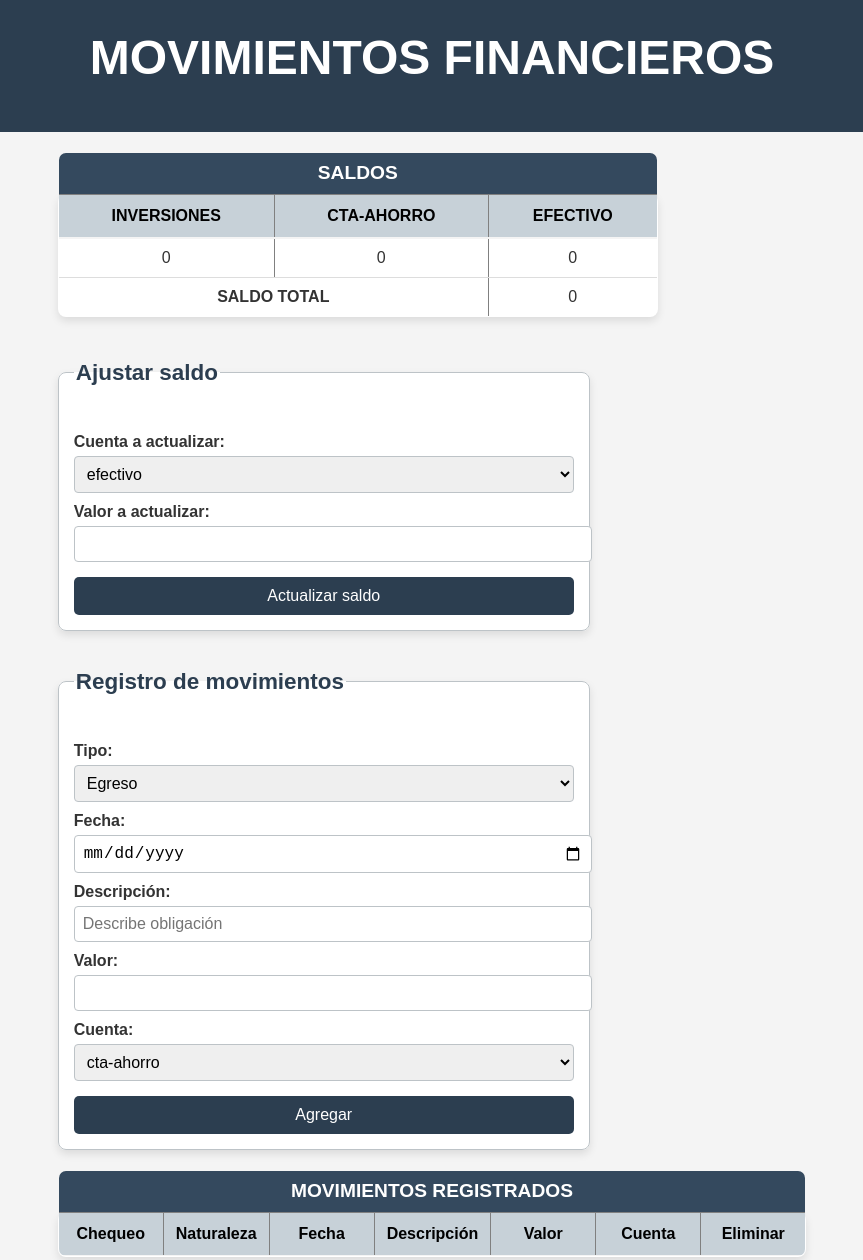
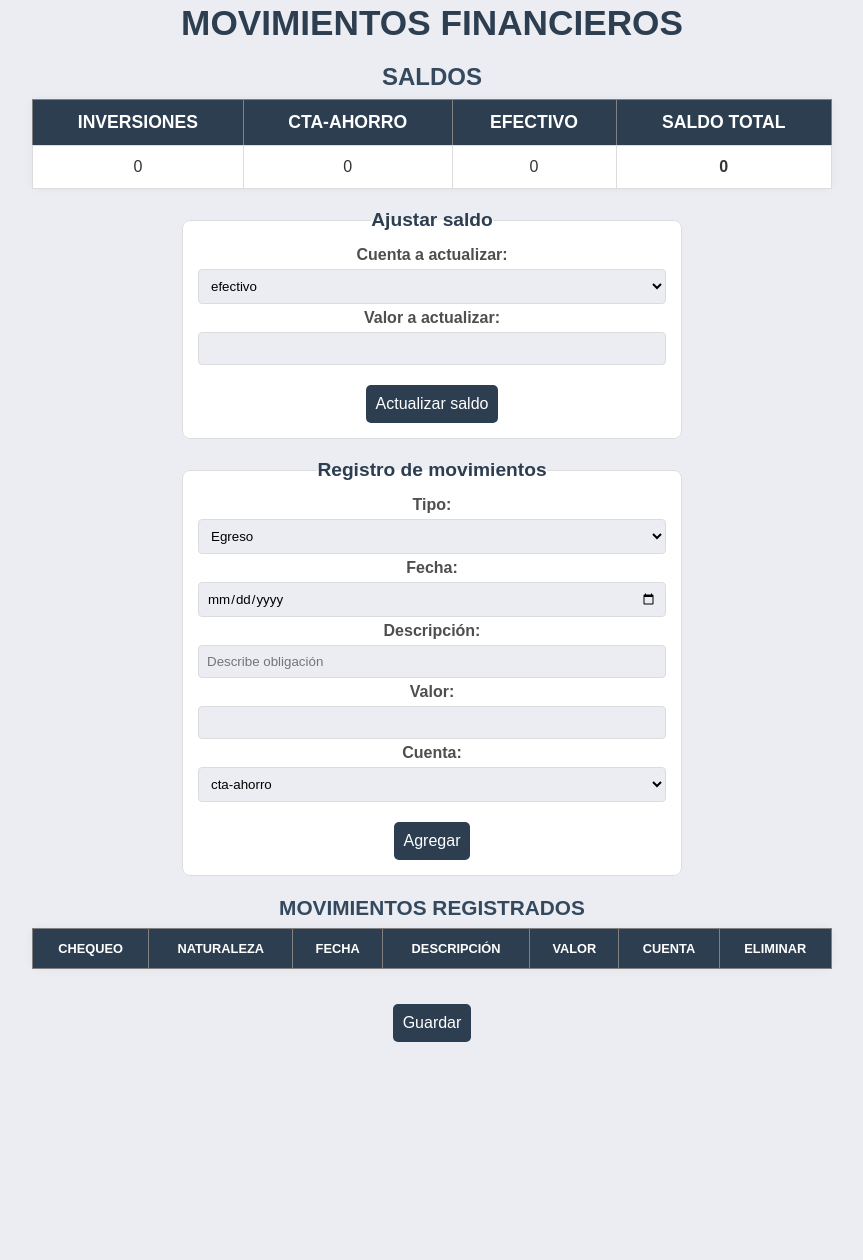
Before and after one commit to Diego17-cell/Movimientos-financieros, a plain HTML site: page index.html in a window 1280 px wide. Shown: the part 17-1277 px from the top of the page, without its empty margins (208-1071 px from the left). After the commit the page ends 1079 px from the top, so only its background shows below. Drawn offline with Linux system fonts and the light colour scheme.

Commit message:
nuevos ajustes

```diff
--- a/index.html
+++ b/index.html
@@ -19,6 +19,7 @@
                     <th>INVERSIONES</th>
                     <th>CTA-AHORRO</th>
                     <th>EFECTIVO</th>
+                    <th><strong>SALDO TOTAL</strong></th>
                 </tr>
             </thead>
             <tbody>
@@ -26,9 +27,6 @@
                     <td id="inversiones" data-valor="0">0</td>
                     <td id="cta-ahorro" data-valor="0">0</td>
                     <td id="efectivo" data-valor="0">0</td>
-                </tr>
-                <tr>
-                    <td colspan="2"><strong>SALDO TOTAL</strong></td>
                     <td id="saldo-total" data-valor="0">0</td>
                 </tr>
             </tbody>
@@ -84,13 +82,13 @@
             <caption><strong>MOVIMIENTOS REGISTRADOS</strong></caption>
             <thead>
                 <tr>
-                    <th>Chequeo</th>
-                    <th>Naturaleza</th>
-                    <th>Fecha</th>
-                    <th>Descripción</th>
-                    <th>Valor</th>
-                    <th>Cuenta</th>
-                    <th>Eliminar</th>
+                    <th><strong>Chequeo</strong></th>
+                    <th><strong>Naturaleza</strong></th>
+                    <th><strong>Fecha</strong></th>
+                    <th><strong>Descripción</strong></th>
+                    <th><strong>Valor</strong></th>
+                    <th><strong>Cuenta</strong></th>
+                    <th><strong>Eliminar</strong></th>
                 </tr>
             </thead>
 
--- a/style.css
+++ b/style.css
@@ -1,103 +1,79 @@
+/* Reset de estilos básicos */
+* {
+    margin: 0;
+    padding: 0;
+    box-sizing: border-box;
+    font-family: Arial, sans-serif;
+}
+
 /* Estilos generales */
 body {
-    font-family: Arial, sans-serif;
-    background-color: #f4f4f4;
-    color: #333;
-    margin: 0;
-    padding: 0;
-    display: flex;
-    flex-direction: column;
-    align-items: center;
+    background-color: #ebedf2; /* Gris muy claro */
+    color: #4e4e4e; /* Gris oscuro para el texto */
+    text-align: center; /* Centra todo el contenido */
+    padding: 20px;
 }
 
-/* Encabezado */
-header {
-    background-color: #2c3e50;
-    color: white;
-    width: 100%;
-    text-align: center;
-    padding: 15px 0;
-    font-size: 1.5rem;
+/* Estilos para el encabezado principal */
+header h1 {
+    font-size: 2.2rem;
+    margin-bottom: 20px;
+    color: #2c3e50; /* Gris oscuro */
 }
 
-/* Tablas */
+/* Estilos para las tablas */
 table {
-    width: 90%;
-    max-width: 600px;
+    width: 100%;
+    max-width: 800px;
+    margin: 20px auto;
     border-collapse: collapse;
-    margin: 20px 0;
-    background-color: white;
+    background: #fff; /* Fondo blanco */
+    box-shadow: 0px 0px 10px rgba(0, 0, 0, 0.05);
     border-radius: 8px;
-    overflow: hidden;
-    box-shadow: 0px 4px 8px rgba(0, 0, 0, 0.1);
 }
 
+/* Estilo para los títulos de las tablas (sin fondo) */
 caption {
-    font-size: 1.2rem;
+    font-size: 1.5rem;
     font-weight: bold;
-    padding: 10px;
-    background-color: #34495e;
-    color: white;
+    margin-bottom: 8px;
+    color: #34495e; /* Gris oscuro */
 }
 
-/* Estilo diferenciado para encabezados de tabla */
+/* Encabezados de tabla */
 th {
-    background-color: #c7d1d8; /* Color para diferenciar */
-    color: black;
+    background-color: #2c3e50; /* Gris oscuro */
+    color: white; /* Letra blanca */
+    font-size: 1.1rem; /* Tamaño de texto de los encabezados */
+    text-transform: uppercase;
     padding: 12px;
     text-align: center;
-    border-bottom: 2px solid #f4f4f4;
-    font-size: clamp(0.8rem, 2vw, 1rem); /* Ajuste dinámico del tamaño */
-    min-width: 80px; /* Evita que las celdas sean demasiado pequeñas */
-    word-wrap: break-word;
-    overflow: hidden;
-    text-overflow: ellipsis;
-    white-space: nowrap;
 }
 
-/* Celdas */
+/* Estilo para los datos de la tabla */
 td {
-    padding: 10px;
+    background-color: #fff; /* Fondo blanco para las celdas */
+    color: #333; /* Letra negra */
+    font-size: 1rem; /* Tamaño de texto de las celdas */
+    padding: 12px;
     text-align: center;
-    border-bottom: 1px solid #ddd;
+    border: 1px solid #dcdcdc; /* Gris suave para los bordes */
 }
 
-/* Formularios y campos */
-fieldset {
-    width: 90%;
-    max-width: 500px;
-    border: 1px solid #bdc3c7;
-    padding: 15px;
-    margin: 15px 0;
-    background-color: white;
-    border-radius: 8px;
-    box-shadow: 0px 4px 8px rgba(0, 0, 0, 0.1);
+#saldo-total {
+    font-weight: bold; /* Para poner la letra en negrita */
 }
 
-legend {
-    font-size: 1.2rem;
-    font-weight: bold;
-    color: #2c3e50;
+
+/* Ajustes específicos para la tabla de movimientos */
+table:last-of-type th, table:last-of-type td {
+    font-size: 0.8rem;
+    font-weight: normal;
 }
 
-label {
-    display: block;
-    margin-top: 10px;
-    font-weight: bold;
-}
-
-input, select {
-    width: 100%;
-    padding: 8px;
-    margin-top: 5px;
-    border: 1px solid #bdc3c7;
-    border-radius: 4px;
-    font-size: 1rem;
-}
-
-/* Botones */
+/* Ajuste para los botones */
 button {
-    width: 100%;
+    width: auto; /* Ajusta el ancho al tamaño del texto */
     padding: 10px;
     margin-top: 15px;
     font-size: 1rem;
@@ -110,30 +86,64 @@ button {
 }
 
 button:hover {
-    background-color: #1a252f;
-    transform: scale(1.05);
+    transform: scale(1.1); /* Aumenta ligeramente el tamaño del botón */
+    transition: transform 0.3s ease; /* Transición suave para el efecto */
 }
 
-button:active {
-    transform: scale(0.98);
+
+/* Estilos para los fieldset */
+fieldset {
+    width: 100%;
+    max-width: 500px;
+    margin: 20px auto;
+    padding: 15px;
+    border: 1px solid #dcdcdc;
+    background: #fff;
+    border-radius: 8px;
 }
 
-/* Responsividad */
+legend h3 {
+    font-size: 1.2rem;
+    color: #2c3e50; /* Gris suave para los títulos de los formularios */
+}
+
+/* Estilos para los inputs y select */
+input, select {
+    width: 100%;
+    padding: 8px;
+    margin: 5px 0;
+    border: 1px solid #dcdcdc;
+    border-radius: 4px;
+    background-color: #ebedf2; /* Fondo gris suave */
+}
+
+/* Alineación de todo el formulario y tabla */
+fieldset, table {
+    margin-left: auto;
+    margin-right: auto;
+    text-align: center;
+}
+
+/* Estilo para la tabla de movimientos registrados */
+table:last-of-type caption {
+    font-size: 1.3rem;
+    color: #34495e; /* Gris oscuro para la descripción */
+}
+
+/* Ajustes responsivos */
 @media (max-width: 600px) {
-    table, fieldset {
+    table {
         width: 100%;
     }
 
-    th {
-        font-size: clamp(0.7rem, 3vw, 0.9rem); /* Ajuste más pequeño en móviles */
-        padding: 8px;
-    }
-
-    td {
-        font-size: 0.9rem;
+    th, td {
+        padding: 10px; /* Espaciado más pequeño en pantallas pequeñas */
+        font-size: 1rem; /* Tamaño de texto ajustado */
     }
 
     button {
-        font-size: 0.9rem;
+        width: auto; /* Se asegura que en móvil el botón no ocupe todo el ancho */
+        padding: 8px 15px; /* Ajusta el relleno del botón */
+        font-size: 0.9rem; /* Ajusta el tamaño del texto en móvil */
     }
 }
```
